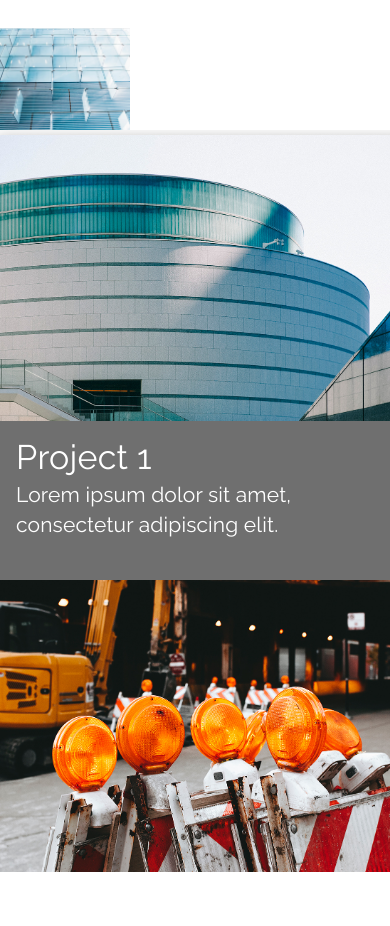
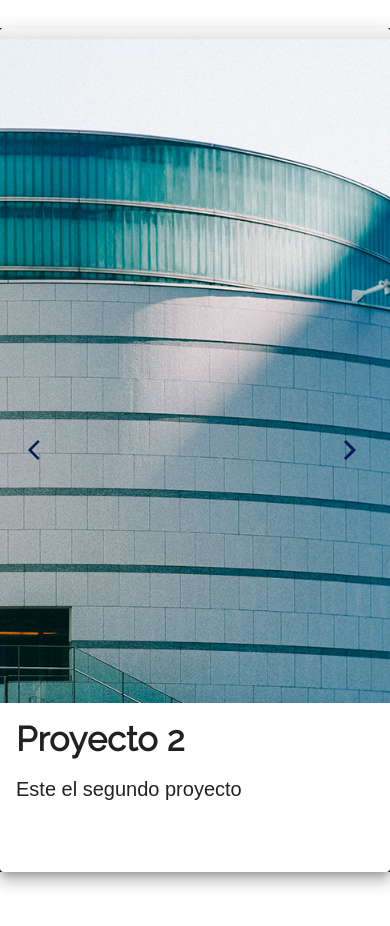
Before and after one commit to M-Ivan/Landing-Page, a React (Create React App) app: page / in a window 390 px wide. Shown: the part 1660-2586 px from the top of the page. Built offline with nearby package versions, Linux system fonts and the light colour scheme.

Commit message:
responsive portfolio && slider

```diff
--- a/src/App.js
+++ b/src/App.js
@@ -13,7 +13,6 @@ import Portfolio from "./components/Portfolio";
 
 export const CustomTypography = withStyles((theme) => ({
   root: {
-    height: 25,
     fontFamily: "Raleway",
   },
 }))(Typography);
--- a/src/components/Portfolio.js
+++ b/src/components/Portfolio.js
@@ -1,161 +1,368 @@
 import {
-  Box,
-  Button,
   Card,
   CardActionArea,
+  CardContent,
   CardMedia,
-  Fade,
+  Divider,
   Grid,
   Hidden,
+  IconButton,
   makeStyles,
   Modal,
+  Slide,
+  useTheme,
+  Zoom,
+  withWidth,
+  Collapse,
+  Fade,
+  Grow,
 } from "@material-ui/core";
+import { Close } from "@material-ui/icons";
 import { useState } from "react";
 import { CustomTypography } from "../App";
+import ArrowBackIosIcon from "@material-ui/icons/ArrowBackIos";
+import ArrowForwardIosIcon from "@material-ui/icons/ArrowForwardIos";
+import { SliderData } from "./SliderData";
 
 const useStyles = makeStyles((theme) => ({
   root: {
-    color: "#fff",
     minHeight: "100vh",
+  },
+  card: {
+    height: "100%",
+    width: "100%",
+    transition: "0.6s",
+  },
+  mainImg: {
+    transition: "0.6s",
+  },
+  back: {
+    boxShadow: theme.shadows[10],
+    [theme.breakpoints.down("sm")]: {
+      height: "100%",
+      marginLeft: "0rem",
+      width: "80px",
+      boxShadow: "0 0",
+      backgroundColor: "transparent",
+      "&:hover": {
+        backgroundColor: "transparent",
+      },
+    },
+    borderRadius: "0%",
+    marginLeft: "1rem",
+    position: "absolute",
     backgroundColor: "#fff",
-  },
-  project: {
-    backgroundColor: "#00000090",
-  },
-  detailsBtn: {
-    border: "3px solid #ff0c5c",
-    borderRadius: "0%",
-    color: "#fff",
-    transition: "0.5s",
+    transition: "0.6s",
+    width: "40px",
+    height: "100px",
+    top: "200%",
+    left: "0%",
+    color: "#011b58",
+    zIndex: 10,
+    [theme.breakpoints.up("md")]: {
+      top: "250%",
+
       "&:hover": {
-      backgroundColor: "#ff0c5c",
+        backgroundColor: "#011b58",
         color: "#fff",
       },
     },
-  projectBox: {
-    padding: "1rem",
+  },
+  forward: {
+    boxShadow: theme.shadows[10],
+    [theme.breakpoints.down("sm")]: {
+      height: "100%",
+      top: "200%",
 
-    width: "auto",
-    height: "auto",
+      marginRight: "0rem",
+      width: "80px",
+      boxShadow: "0 0",
+      backgroundColor: "transparent",
+      "&:hover": {
+        backgroundColor: "transparent",
+      },
+    },
+    borderRadius: "0%",
+    marginRight: "1rem",
+    position: "absolute",
+    backgroundColor: "#fff",
+    transition: "0.6s",
+    width: "40px",
+    height: "100px",
+    right: "0%",
+    color: "#011b58",
+    zIndex: 10,
+    [theme.breakpoints.up("md")]: {
+      top: "250%",
+
+      "&:hover": {
+        backgroundColor: "#011b58",
+        color: "#fff",
+      },
+    },
+  },
+  backB: {
+    boxShadow: theme.shadows[10],
+    [theme.breakpoints.down("sm")]: {
+      height: "100%",
+      marginLeft: "0rem",
+      width: "80px",
+      boxShadow: "0 0",
+      backgroundColor: "transparent",
+      "&:hover": {
+        backgroundColor: "transparent",
+      },
+    },
+    backgroundColor: "#fff",
+    marginLeft: "1rem",
+    position: "relative",
+    transition: "0.6s",
+    borderRadius: "0%",
+    width: "40px",
+    height: "100px",
+    color: "#011b58",
+    zIndex: 10,
+    [theme.breakpoints.up("md")]: {
+      "&:hover": {
+        backgroundColor: "#011b58",
+        color: "#fff",
+      },
+    },
+  },
+  forwardB: {
+    boxShadow: theme.shadows[10],
+    [theme.breakpoints.down("sm")]: {
+      height: "100%",
+      marginRight: "0rem",
+      width: "80px",
+      boxShadow: "0 0",
+      backgroundColor: "transparent",
+      "&:hover": {
+        backgroundColor: "transparent",
+      },
+    },
+    backgroundColor: "#fff",
+    marginRight: "1rem",
+    position: "relative",
+    transition: "0.6s",
+    borderRadius: "0%",
+    width: "40px",
+    height: "100px",
+    color: "#011b58",
+    zIndex: 10,
+    [theme.breakpoints.up("md")]: {
+      "&:hover": {
+        backgroundColor: "#011b58",
+        color: "#fff",
+      },
+    },
+  },
+  title: {
+    fontWeight: 600,
   },
   projectSubtitle: {
     fontWeight: 100,
   },
   modal: {
+    borderRadius: "1rem",
+    position: "absolute",
+    width: "90%",
+    height: "90%",
+    backgroundColor: "#fff",
+    boxShadow: theme.shadows[24],
+    top: "5%",
+    left: "5%",
+    transform: "translate(-50, -50%)",
+    [theme.breakpoints.down("sm")]: {
+      overflow: "scroll",
+      width: "100%",
+      height: "100%",
+      top: "0%",
+      left: "0%",
+    },
+  },
+  modalImg: {
+    borderRadius: "1rem",
+    height: "100%",
+    minHeight: "50vh",
+    width: "100%",
     display: "flex",
+    justifyContent: "space-between",
     alignItems: "center",
-    justifyContent: "center",
   },
-
-  paper: {
-    border: "2px solid #000",
-    backgroundColor: "#fff",
-    boxShadow: theme.shadows[5],
-    padding: theme.spacing(2, 4, 3),
+  text: {
+    padding: "3rem",
   },
-  modalDetails: {
-    padding: "1rem",
+  close: {
+    position: "absolute",
+    top: "5px",
+    right: "1%",
+    width: "50px",
+    height: "50px",
+    zIndex: 100,
   },
-  mobileModalImg: {
-    [theme.breakpoints.down("md")]: {
-      height: "100%",
-    },
+  icon: {
+    color: "#000",
+    width: "40px",
+    height: "40px",
   },
 }));
 function Portfolio(props) {
+  const { width } = props;
   const classes = useStyles();
+
   const [showDetails, setShowDetails] = useState(false);
+  const [hover, setHover] = useState(false);
+  const [selected, setSelected] = useState(1);
+
+  // checker de width
+  const mobile = width === "xs" || width === "sm" ? true : false;
+
+  const openCloseModal = () => {
+    setShowDetails(!showDetails);
+  };
+
+  const handleForward = () => {
+    setSelected(selected + 1);
+    if (selected >= 3) {
+      setSelected(0);
+    }
+  };
+  const handleBack = () => {
+    setSelected(selected - 1);
+    if (selected <= 0) {
+      setSelected(3);
+    }
+  };
+
+  const modalBody = (
+    <Grow in={showDetails} {...{ timeout: 400 }}>
+      <Grid container justify="center" className={classes.modal}>
+        <IconButton className={classes.close} onClick={openCloseModal}>
+          <Close className={classes.icon} />
+        </IconButton>
+        <Grid item xs={12} md={7}>
+          <CardMedia
+            component="div"
+            alt="Project 2"
+            image={SliderData[selected].image}
+            title="Project 2"
+            className={classes.modalImg}
+          >
+            <IconButton onClick={handleBack} className={classes.backB}>
+              <ArrowBackIosIcon />
+            </IconButton>
+            <IconButton onClick={handleForward} className={classes.forwardB}>
+              <ArrowForwardIosIcon />
+            </IconButton>
+          </CardMedia>
+        </Grid>
+        <Grid item xs={12} md={5} className={classes.text}>
+          <CustomTypography variant="h4" gutterBottom className={classes.title}>
+            {SliderData[selected].name}
+          </CustomTypography>
+          <Divider />
+          <CustomTypography variant="body1">
+            {SliderData[selected].description}
+          </CustomTypography>
+        </Grid>
+      </Grid>
+    </Grow>
+  );
 
   return (
     <Grid container className={classes.root}>
-      <Grid item xs={4} md={6} lg={4} className={classes.project}>
+      {" "}
+      <IconButton onClick={handleBack} className={classes.back}>
+        <ArrowBackIosIcon />
+      </IconButton>
+      <IconButton onClick={handleForward} className={classes.forward}>
+        <ArrowForwardIosIcon />
+      </IconButton>
+      <Hidden mdDown>
+        <Grid item xs={12} md={6} lg={4} className={classes.project}>
+          <CardActionArea onClick={handleBack} style={{ height: "100%" }}>
             <CardMedia
               // Poner una imagen que respete las dimensiones siempre
               component="img"
               alt="Project 1"
               height="100%"
-          image="/assets/projects/project1.jpg"
+              image={SliderData[selected > 0 ? selected - 1 : 3].image}
               title="Project 1"
             />
+          </CardActionArea>
         </Grid>
-      <Grid item xs={12} md={6} lg={4} className={classes.project}>
-        <CardActionArea onClick={() => setShowDetails(true)}>
+      </Hidden>{" "}
+      <Grid item xs={12} md={12} lg={4} className={classes.project}>
+        <CardActionArea
+          onClick={() => setShowDetails(true)}
+          style={{ height: "100%" }}
+        >
+          <Card
+            elevation={10}
+            className={classes.card}
+            onMouseEnter={() => setHover(true)}
+            onMouseLeave={() => setHover(false)}
+          >
             <CardMedia
-            // Poner una imagen que respete las dimensiones siempre
               component="img"
               alt="Project 2"
-            height="70%"
-            image="/assets/projects/project2.jpg"
+              height={hover || mobile ? "80%" : "100%"}
+              image={SliderData[selected].image}
               title="Project 2"
+              className={classes.mainImg}
             />
-        </CardActionArea>
-        <Box className={classes.projectBox}>
-          <CustomTypography variant="h4" gutterBottom>
-            Project 1
+            {hover || mobile ? (
+              <Slide
+                direction="left"
+                in={hover || mobile}
+                {...{ timeout: 600 }}
+              >
+                <CardContent className={classes.projectBox}>
+                  <CustomTypography
+                    variant="h4"
+                    gutterBottom
+                    className={classes.title}
+                  >
+                    {SliderData[selected].name}
                   </CustomTypography>
                   <h2 className={classes.projectSubtitle}>
-            Lorem ipsum dolor sit amet, consectetur adipiscing elit.
+                    {SliderData[selected].subtitle}{" "}
                   </h2>
-          <Hidden mdDown>
-            <Button
-              className={classes.detailsBtn}
-              onClick={() => setShowDetails(true)}
-            >
-              Más detalles
-            </Button>
-          </Hidden>{" "}
-        </Box>
+                </CardContent>
+              </Slide>
+            ) : null}
             {
               // Alternativa, hacer un grid container fixed?
             }
-        <Modal
-          open={showDetails}
-          closeAfterTransition
-          onClose={() => setShowDetails(false)}
-          className={classes.modal}
-        >
-          <Fade in={showDetails}>
-            <Grid container className={classes.paper}>
-              <Grid item xs={6} lg={4}>
+          </Card>
+        </CardActionArea>
+      </Grid>
+      <Hidden mdDown>
+        <Grid item xs={12} md={6} lg={4} className={classes.project}>
+          <CardActionArea onClick={handleForward} style={{ height: "100%" }}>
             <CardMedia
-                  component="img"
-                  alt="Project 2"
-                  image="/assets/projects/project2.jpg"
-                  title="Project 2"
-                />{" "}
-              </Grid>
-              <Grid item xs={6} lg={4}>
-                <CustomTypography variant="h4" gutterBottom>
-                  Project 1
-                </CustomTypography>
-                <CustomTypography variant="body1">
-                  Lorem ipsum dolor sit amet, consectetur adipiscing elit. In
-                  efficitur, nisi sed venenatis cursus, est arcu sollicitudin
-                  purus, in bibendum enim urna eu augue. Nunc est ex, vestibulum
-                  nec est nec, fringilla pulvinar orci. Suspendisse sodales ex
-                  pellentesque neque vehicula vestibulum. Orci varius natoque
-                  penatibus et magnis dis parturient montes, nascetur ridiculus
-                  mus. In id massa odio. Suspendisse potenti. Pellentesque nibh
-                  velit, condimentum in justo sed, ornare accumsan nisl. Nam vel
-                  dapibus sem.
-                </CustomTypography>
-              </Grid>
-            </Grid>
-          </Fade>
-        </Modal>
-      </Grid>
-      <Grid item xs={12} md={6} lg={4} className={classes.project}>
-        <CardMedia
-          // Poner una imagen que respete las dimensiones siempre
               component="img"
               alt="Project 3"
               height="100%"
-          image="/assets/projects/project3.jpg"
+              image={SliderData[selected < 3 ? selected + 1 : 0].image}
               title="Project 3"
             />
+          </CardActionArea>
         </Grid>
+      </Hidden>{" "}
+      <div>
+        <Modal
+          open={showDetails}
+          onClose={openCloseModal}
+          style={{ backgroundColor: "#011b5860" }}
+          closeAfterTransition
+        >
+          {modalBody}
+        </Modal>
+      </div>
     </Grid>
   );
 }
 
-export default Portfolio;
+export default withWidth()(Portfolio);
--- /dev/null
+++ b/src/components/SliderData.js
@@ -0,0 +1,30 @@
+export const SliderData = [
+  {
+    name: "Proyecto 1",
+    subtitle: "Este el primer proyecto",
+    description:
+      "Lorem Ipsum is simply dummy text of the printing and typesetting industry. Lorem Ipsum has been the industry's standard dummy text ever since the 1500s, when an unknown printer took a galley of type and scrambled it to make a type specimen book. It has survived not only five centuries, but also the leap into electronic typesetting, remaining essentially unchanged. It was popularised in the 1960s with the release of Letraset sheets containing Lorem Ipsum passages, and more recently with desktop publishing software like Aldus PageMaker including versions of Lorem Ipsum.",
+    image: "/assets/projects/project1.jpg",
+  },
+  {
+    name: "Proyecto 2",
+    subtitle: "Este el segundo proyecto",
+    description:
+      "There are many variations of passages of Lorem Ipsum available, but the majority have suffered alteration in some form, by injected humour, or randomised words which don't look even slightly believable. If you are going to use a passage of Lorem Ipsum, you need to be sure there isn't anything embarrassing hidden in the middle of text. All the Lorem Ipsum generators on the Internet tend to repeat predefined chunks as necessary,",
+    image: "/assets/projects/project2.jpg",
+  },
+  {
+    name: "Proyecto 3",
+    subtitle: "Este el tercer proyecto",
+    description:
+      "Class aptent taciti sociosqu ad litora torquent per conubia nostra, per inceptos himenaeos. Cras auctor odio nunc. Aliquam non sollicitudin nisl. Duis vel tempor nisl. Cras at aliquam leo. Pellentesque nec tempus erat, vitae molestie odio. Suspendisse posuere ex vitae blandit blandit. Etiam maximus cursus justo at vestibulum. Etiam sapien magna, placerat ac sagittis a, tincidunt vitae erat. Aenean luctus metus et aliquam rhoncus. Nam eu est feugiat, accumsan ex ultrices, pulvinar felis. Donec tincidunt congue cursus. Nam sollicitudin, purus sed ultrices volutpat, lectus lorem tincidunt eros, eu vestibulum erat sapien et leo. Aliquam mollis dignissim nisi a ultricies. Lorem ipsum dolor sit amet, consectetur adipiscing elit. Nullam eget arcu sollicitudin, dignissim turpis nec, congue lectus.",
+    image: "/assets/projects/project3.jpg",
+  },
+  {
+    name: "Proyecto 4",
+    subtitle: "Este el cuarto proyecto",
+    description:
+      "Aenean auctor, felis vel auctor sagittis, ante neque sagittis risus, in interdum nunc arcu vel tellus. Ut ut lectus a augue commodo rhoncus. Suspendisse ut blandit felis, non cursus odio. Cras ipsum libero, iaculis et eleifend at, euismod sit amet lacus. Aliquam eget orci ex. Proin in aliquet lectus. Vivamus luctus, eros vitae congue interdum, orci risus dictum nibh, sagittis maximus purus ipsum ac erat.",
+    image: "/assets/projects/project4.jpg",
+  },
+];
```
Lines whose indentation alone changed are shown as unchanged.
